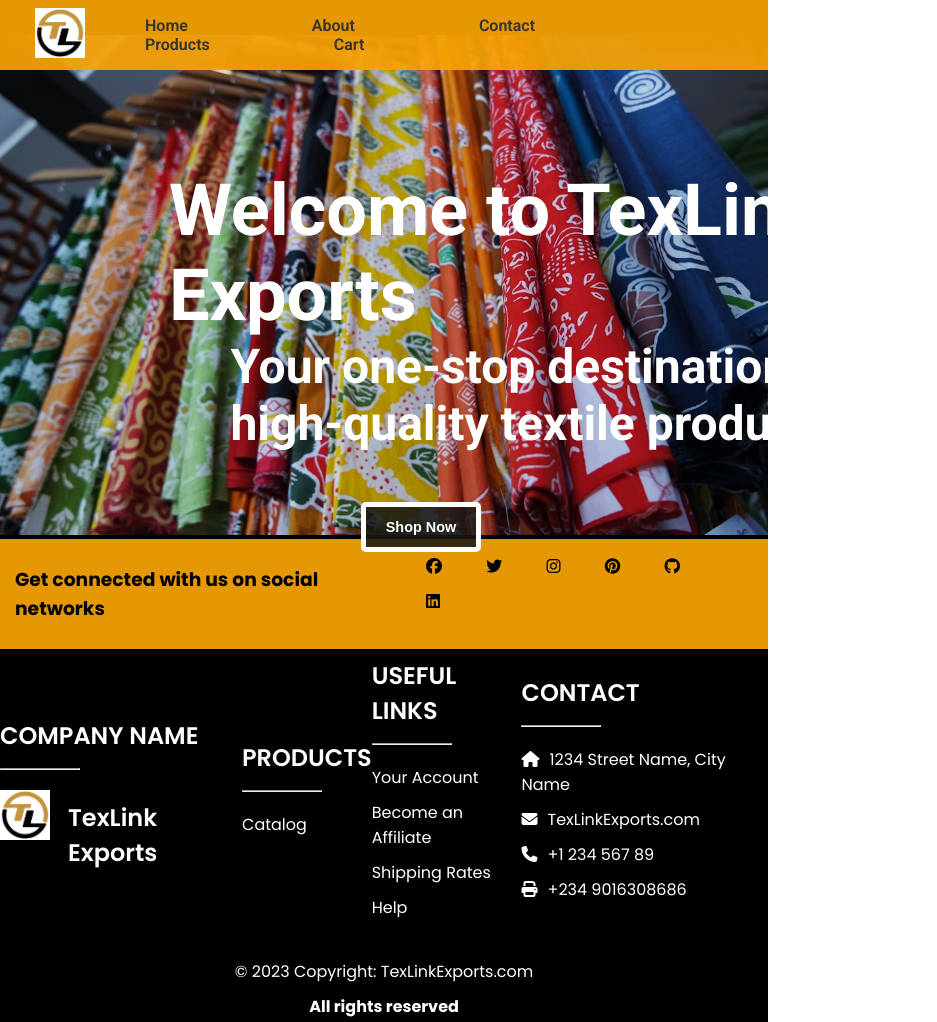
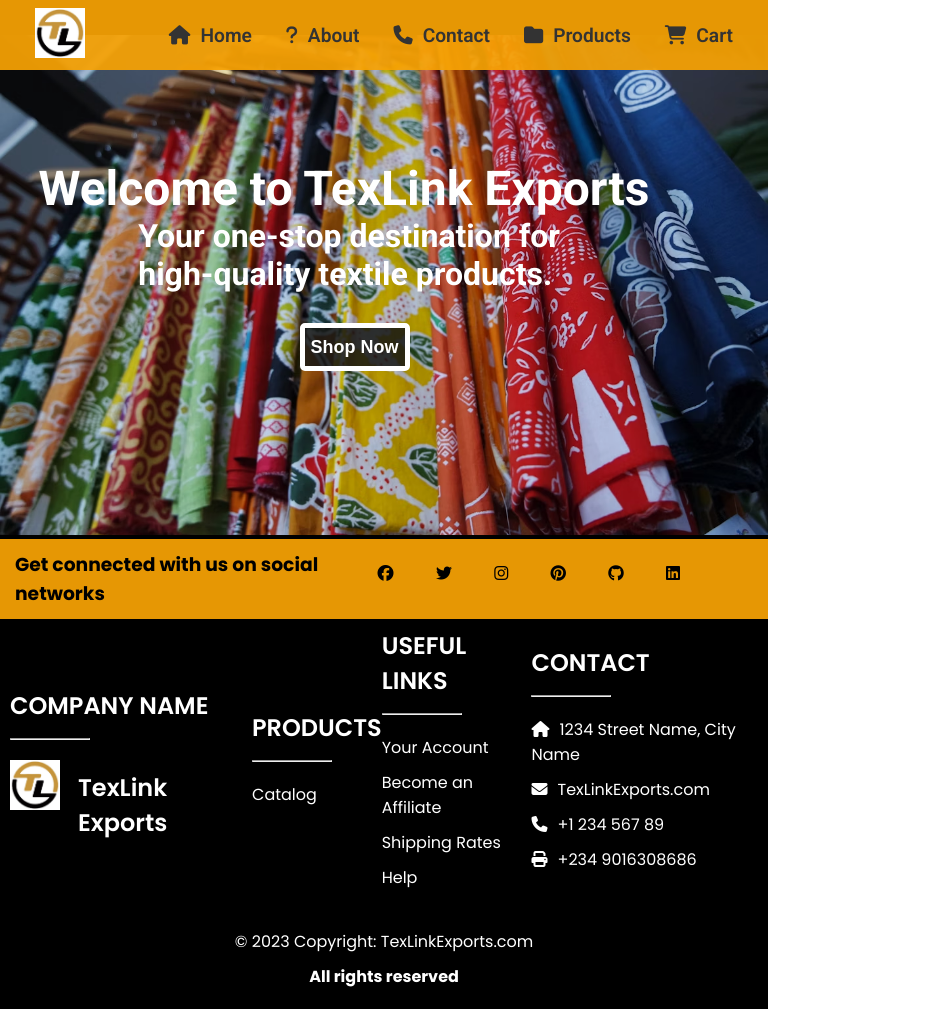
Before and after one commit to Myteacher-Institute/TexLink-Exports, a plain HTML site: page index.html in a window 768 px wide. Shown: the top 1022 px of the page, 937 px wide, since content can reach past the window. Drawn offline with Linux system fonts and the light colour scheme.

Commit message:
add index.html and styles.css to Home

```diff
--- a/assets/css/styles.css
+++ b/assets/css/styles.css
@@ -44,6 +44,7 @@ header nav ul li a {
     text-decoration: none;
     color: #333333;
     font-weight: 600;
+    font-size: 1.2em;
     margin: 0 60px;
 }
 
@@ -53,8 +54,17 @@ header nav ul li a:hover {
 }
 
 header nav ul li a.active {
-    color: #8a0707c7;
+    color: #015827f5;
     font-size: 1.1em;
+}
+
+header nav ul li a i {
+    margin-right: 10px;
+}
+
+header nav ul li a:hover i {
+    color: #015827f5;
+    font-size: larger;
 }
 
 main {
@@ -73,7 +83,8 @@ main .hero-image img {
     object-fit: cover;
     opacity: 0.9;
     position: relative;
-    margin-top: 4.5%; /* Adjust for fixed header */
+    margin-top: 4.5%;
+    /* Adjust for fixed header */
 }
 
 main .hero-text {
@@ -83,7 +94,7 @@ main .hero-text {
     left: 22%;
     color: #fff;
     font-weight: 700;
-    font-size: 3em;
+    font-size: 2.9em;
     font-family: roboto;
 }
 
@@ -92,22 +103,21 @@ main .hero-text p {
 }
 
 main .hero-text button {
-    width: 120px;
+    width: 130px;
     height: 50px;
-    margin: 50px 0 0 25%;
+    margin: 30px 0 0 25%;
     border: 5px solid #fff;
     background-color: #171715da;
     border-radius: 5px;
-    font-size: 0.3em;
-    padding: 8px;
+    font-size: 0.4em;
     color: #fff;
     font-weight: 600;
     cursor: pointer;
 }
 
 main .hero-text button:hover {
-    background-color: #fdfcfc;
-    font-size: large;
+    background-color: #c0b9b9f7;
+    font-size: 22px;
     border-color: #000;
 }
 
@@ -129,7 +139,9 @@ footer {
     font-family: poppins;
 }
 
-footer ul, footer ul a, footer ul li{
+footer ul,
+footer ul a,
+footer ul li {
     list-style-type: none;
     text-decoration: none;
     color: #fff;
@@ -172,7 +184,7 @@ footer .top ul li a {
 }
 
 footer .top ul li a:hover {
-    color: #8a0707c7;
+    color: #015827f5;
 }
 
 footer .body {
@@ -189,16 +201,16 @@ footer .body hr {
     margin-bottom: 20px;
 }
 
-footer .body .one > div{
+footer .body .one>div {
     display: flex;
 }
 
-footer .body > div img {
+footer .body>div img {
     width: 50px;
     height: 50px;
 }
 
-footer .body > div p {
+footer .body>div p {
     font-size: 1.5em;
     font-weight: 600;
     margin: 10px 0 0 18px;
@@ -228,3 +240,55 @@ footer .bottom a {
     text-decoration: none;
     color: #fff;
 }
+
+@media screen and (min-width: 481px) and (max-width: 768px) {
+    header nav ul li a {
+        margin: 0 15px;
+    }
+
+    main .hero-text {
+        left: 5%;
+        top: 20%;
+        font-size: 2em;
+    }
+
+    main .hero-text p {
+        margin-left: 13%;
+    }
+
+    main .hero-text button {
+        width: 110px;
+        height: 48px;
+        margin-left: 34%;
+        font-size: large;
+    }
+
+
+    footer .top {
+        width: 100%;
+        height: 80px;
+        padding-right: 50px;
+    }
+
+    footer .top h3 {
+        width: 46%;
+    }
+
+    footer .top ul li {
+        width: 54%;
+        margin: 0;
+        padding-right: 38px;
+        display: inline;
+    }
+
+    footer .body {
+        display: inline-flex;
+        align-items: center;
+       margin: 0 55px 0 10px;
+    }
+
+    /* footer .body>div {
+        margin-bottom: 20px;
+    } */
+
+}
--- a/index.html
+++ b/index.html
@@ -29,11 +29,11 @@
         <nav>
 
             <ul>
-                <li><a href="./index.html">Home</a></li>
-                <li><a href="./about.html">About</a></li>
-                <li><a href="./contact.html">Contact</a></li>
-                <li><a href="./Products.html">Products</a></li>
-                <li><a href="./Cart.html">Cart</a></li>
+                <li><a href="./index.html"><i class="fa-solid fa-home"></i>Home</a></li>
+                <li><a href="./about.html"><i class="fa-solid fa-question"></i>About</a></li>
+                <li><a href="./contact.html"><i class="fa-solid fa-phone"></i>Contact</a></li>
+                <li><a href="./Products.html"><i class="fa-solid fa-folder"></i>Products</a></li>
+                <li><a href="./Cart.html"><i class="fa-solid fa-cart-shopping"></i>Cart</a></li>
             </ul>
 
         </nav>
@@ -51,7 +51,7 @@
 
                 <h2>Welcome to TexLink Exports</h2>
                 <p>Your one-stop destination for<br> high-quality textile products.</p>
-                <button><a href="./Products.html" class="btn1">Shop Now</a></button>
+                <button><a href="./Products.html">Shop Now</a></button>
             </div>
 
         </section>
```
